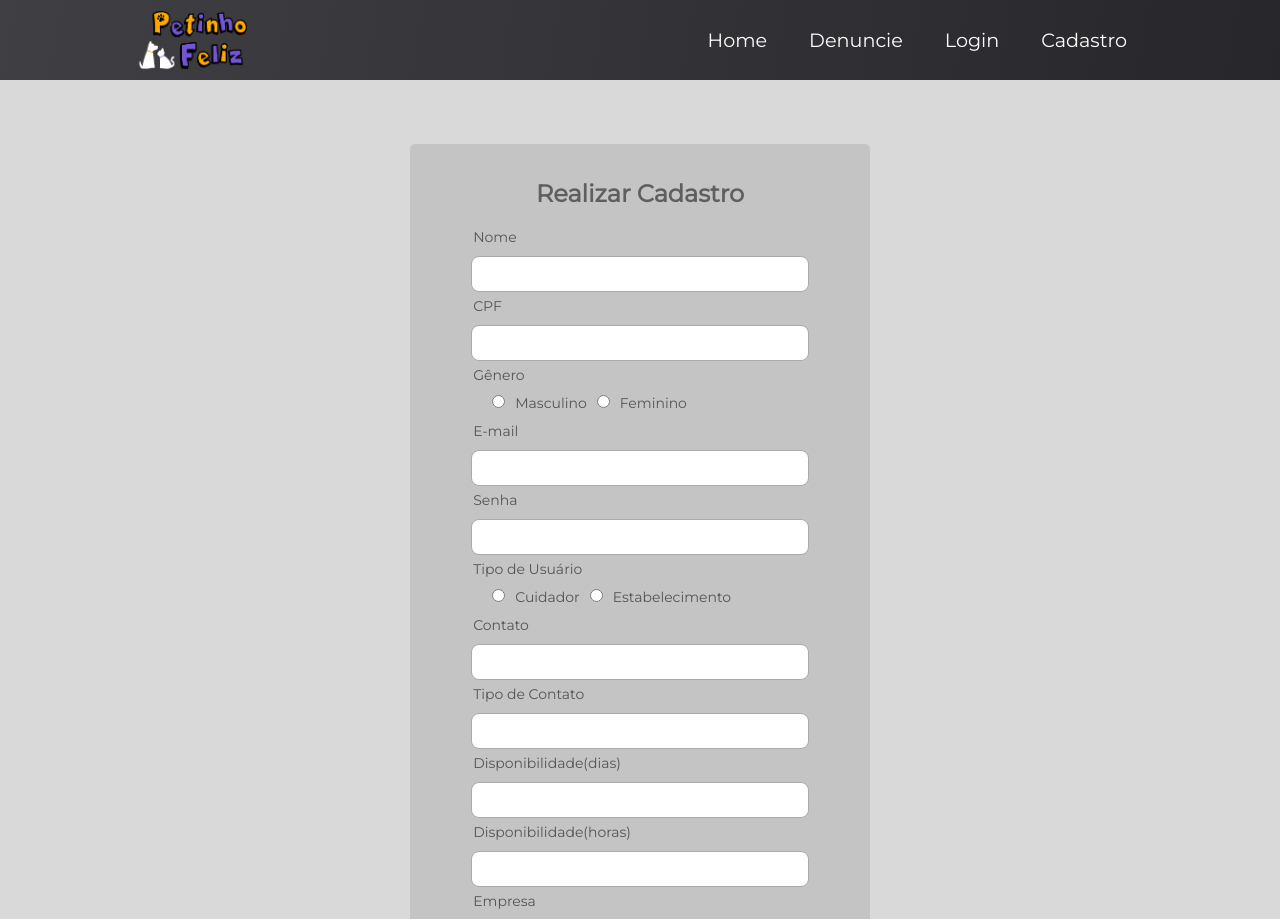
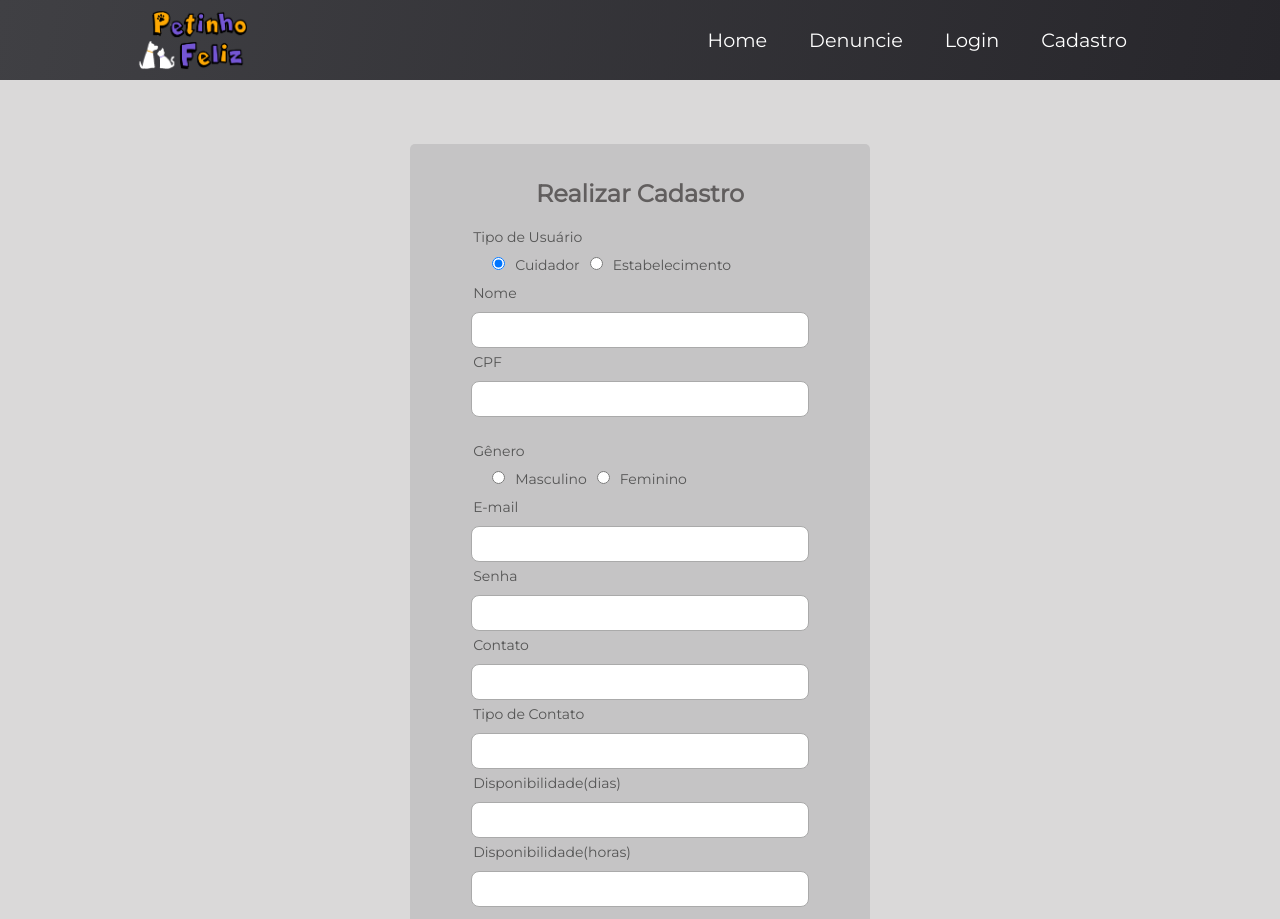
Before and after one commit to taynalexandra/front-petinho-feliz, a React (Create React App) app: page /cadastro in a window 1280 px wide. Shown: the top 919 px of the page. Built offline with nearby package versions, Linux system fonts and the light colour scheme.

Commit message:
Ajuste form cadastro

```diff
--- a/package.json
+++ b/package.json
@@ -8,6 +8,7 @@
     "@testing-library/user-event": "^12.1.10",
     "axios": "^0.21.1",
     "formik": "^2.2.6",
+    "jquery": "^3.6.0",
     "leaflet": "^1.7.1",
     "normalize.css": "^8.0.1",
     "react": "^17.0.1",
--- a/src/components/form/FormCadastro.js
+++ b/src/components/form/FormCadastro.js
@@ -1,5 +1,6 @@
 import React, { useState } from 'react';
 import { useHistory } from 'react-router-dom';
+import $ from 'jquery';
 import './Form.css';
 
 const initialValue = {
@@ -27,6 +28,34 @@ const FormCadastro = () => {
     setValues({ ...values, [name]: value });
   }
 
+  function exibirCuidador(){
+    $("#nome_label").show();
+    $("#cpf_label").show();
+    $("#genero_label").show();
+    $("#nome").show();
+    $("#cpf").show();
+    $("#genero").show();
+
+    $("#empresa_label").hide();
+    $("#cnpj_label").hide();
+    $("#empresa").hide();
+    $("#cnpj").hide();
+  }
+
+  function exibirEstabelecimento(){
+    $("#empresa_label").show();
+    $("#cnpj_label").show();
+    $("#empresa").show();
+    $("#cnpj").show();
+
+    $("#nome_label").hide();
+    $("#cpf_label").hide();
+    $("#genero_label").hide();
+    $("#nome").hide();
+    $("#cpf").hide();
+    $("#genero").hide();
+  }
+
   function onSubmit(ev) {
     ev.preventDefault();
 
@@ -47,7 +76,16 @@ const FormCadastro = () => {
     xhttp.send(json);
   }
 
+
+  $(window).on("load", function(){
+    $("#empresa_label").hide();
+    $("#cnpj_label").hide();
+    $("#empresa").hide();
+    $("#cnpj").hide();
+  });
+
   return (
+
     <div className="cadastro__bloco">
       <div className="form__bloco">
         <div className="form-titulo">
@@ -56,83 +94,109 @@ const FormCadastro = () => {
 
         <form className="cadastro-login-form" onSubmit={onSubmit}>
           <div className="form__label">
-            <label htmlFor="nome">Nome</label>
+            <label>Tipo de Usuário</label>
           </div>
+
+          <div className="form__radio">
+
+            <input type="radio" id="cuidador" name="tipoUsuario" value="cuidador" onClick={exibirCuidador} defaultChecked/>
+            <label htmlFor="cuidador">Cuidador</label>
+            <input type="radio" id="estabelecimento" name="tipoUsuario" value="estabelecimento" onClick={exibirEstabelecimento} />
+            <label htmlFor="estabelecimento">Estabelecimento</label>
+
+          </div>
+
+          <div className="form__label">
+            <label id="nome_label" htmlFor="nome">Nome</label>
+          </div>
+
           <div className="form__group">
             <input id="nome" name="nome" type="text" required onChange={onChange} />
           </div>
+
           <div className="form__label">
-            <label htmlFor="cpf">CPF</label>
+            <label id="cpf_label" htmlFor="cpf">CPF</label>
           </div>
+
           <div className="form__group">
             <input id="cpf" name="cpf" type="text" onChange={onChange} />
           </div>
+
           <div className="form__label">
-            <label>Gênero</label>
+            <label id="empresa_label" htmlFor="empresa">Empresa</label>
           </div>
-          <div className="form__radio">
+
+          <div className="form__group">
+            <input id="empresa" name="empresa" type="text" onChange={onChange} />
+          </div>
+
+          <div className="form__label">
+            <label id="cnpj_label" htmlFor="cnpj">CNPJ</label>
+          </div>
+
+          <div className="form__group">
+            <input id="cnpj" name="cnpj" type="text" onChange={onChange} />
+          </div>
+
+          <div className="form__label">
+            <label  id="genero_label">Gênero</label>
+          </div>
+
+          <div id="genero" className="form__radio">
             <input type="radio" id="masculino" name="genero" value="masculino" onChange={onChange} />
             <label htmlFor="masculino">Masculino</label>
             <input type="radio" id="feminino" name="genero" value="feminino" onChange={onChange} />
             <label htmlFor="feminino">Feminino</label>
           </div>
+
           <div className="form__label">
             <label htmlFor="email">E-mail</label>
           </div>
+
           <div className="form__group">
             <input id="email" name="email" type="email" required onChange={onChange} />
           </div>
+
           <div className="form__label">
             <label htmlFor="senha">Senha</label>
           </div>
+
           <div className="form__group">
             <input id="senha" name="senha" type="password" required onChange={onChange} />
           </div>
-          <div className="form__label">
-            <label>Tipo de Usuário</label>
-          </div>
-          <div className="form__radio">
-            <input type="radio" id="cuidador" name="tipoUsuario" value="cuidador" onChange={onChange} />
-            <label htmlFor="cuidador">Cuidador</label>
-            <input type="radio" id="estabelecimento" name="tipoUsuario" value="estabelecimento" onChange={onChange} />
-            <label htmlFor="estabelecimento">Estabelecimento</label>
-          </div>
+
           <div className="form__label">
             <label htmlFor="contato">Contato</label>
           </div>
+
           <div className="form__group">
             <input id="contato" name="contato" type="text" required onChange={onChange} />
           </div>
+
           <div className="form__label">
             <label htmlFor="tipoContato">Tipo de Contato</label>
           </div>
+
           <div className="form__group">
             <input id="tipoContato" name="tipoContato" type="text" required onChange={onChange} />
           </div>
+
           <div className="form__label">
             <label htmlFor="disponibilidadeDias">Disponibilidade(dias)</label>
           </div>
+
           <div className="form__group">
             <input id="disponibilidadeDias" name="disponibilidadeDias" type="text" required onChange={onChange} />
           </div>
+
           <div className="form__label">
             <label htmlFor="disponibilidadeHoras">Disponibilidade(horas)</label>
           </div>
+
           <div className="form__group">
             <input id="disponibilidadeHoras" name="disponibilidadeHoras" type="text" required onChange={onChange} />
           </div>
-          <div className="form__label">
-            <label htmlFor="empresa">Empresa</label>
-          </div>
-          <div className="form__group">
-            <input id="empresa" name="empresa" type="text" onChange={onChange} />
-          </div>
-          <div className="form__label">
-            <label htmlFor="cnpj">CNPJ</label>
-          </div>
-          <div className="form__group">
-            <input id="cnpj" name="cnpj" type="text" onChange={onChange} />
-          </div>
+
           <div className="div_button_cadastro">
             <a href="/login" className="link_login">Realizar Login</a>
             <button type="submit" className="form__btn-cadastro">Cadastrar</button>
```
Also changed, not shown: 1 other file (tests, documents, lock files or other folders).
